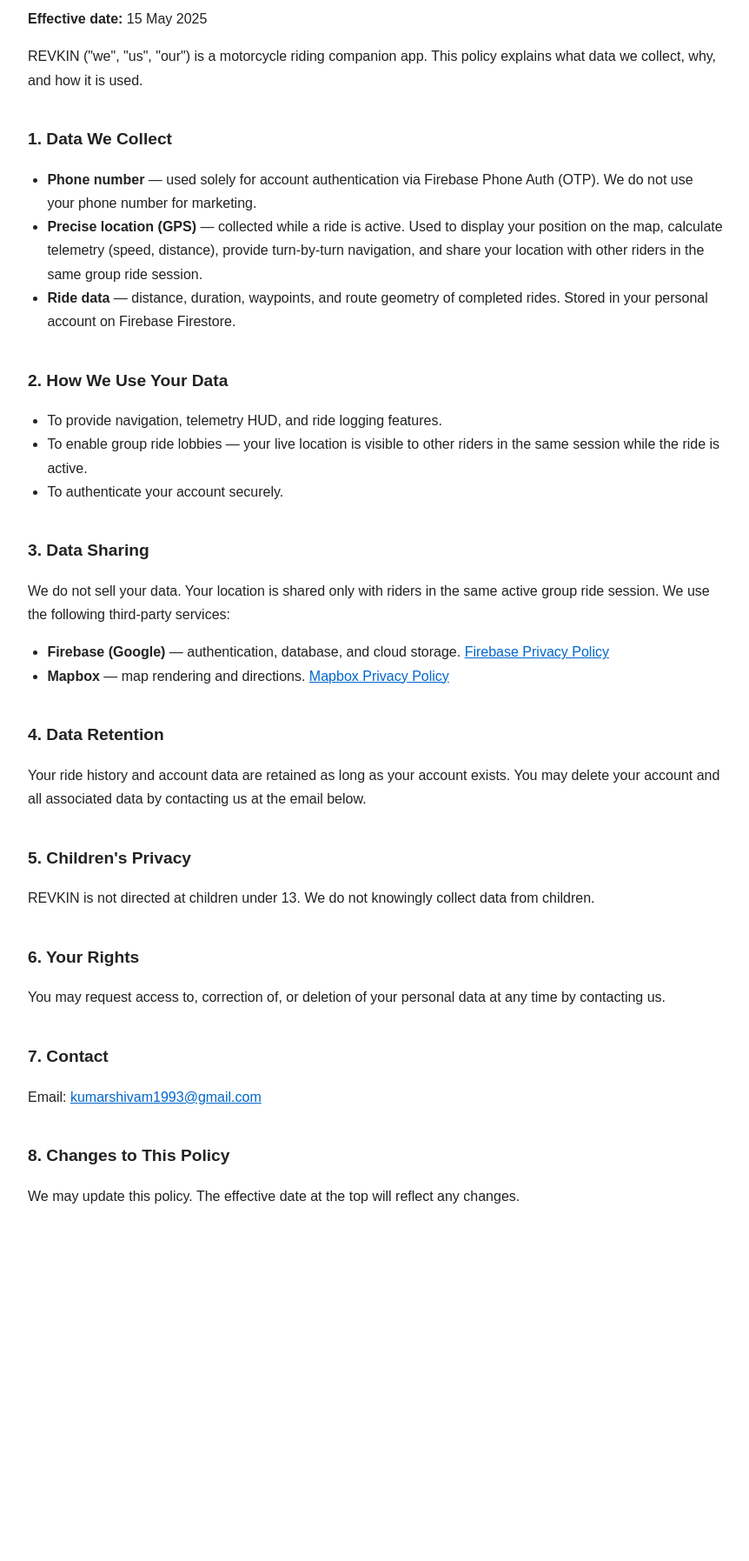
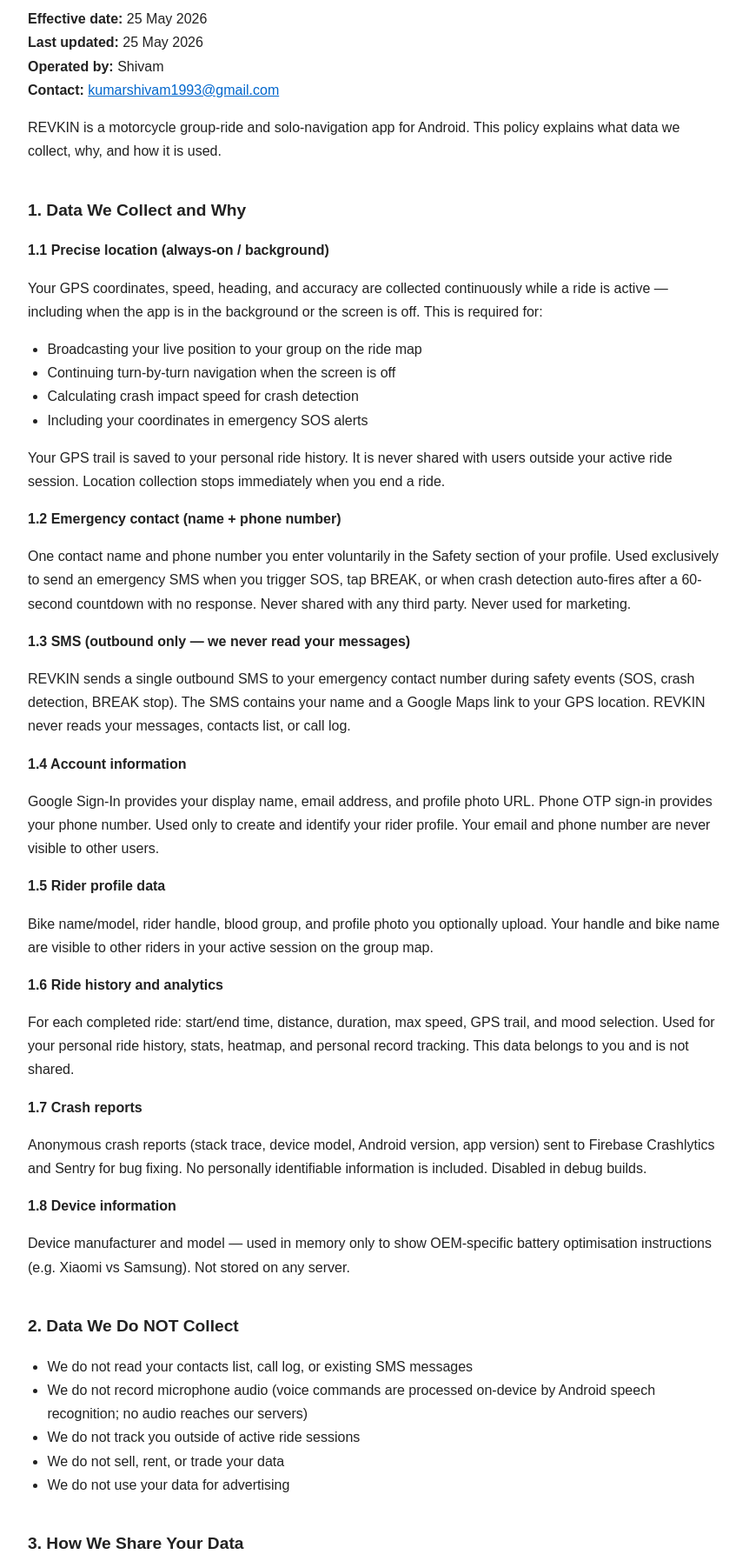
Before and after one commit to ShivamHQ/revkin-site, a plain HTML site: page privacy_policy.html in a window 1280 px wide. Shown: the part 100-1895 px from the top of the page at 87% size, without its empty margins (208-1070 px from the left). Before the commit the page ends 1529 px from the top, so only its background shows below. Drawn offline with Linux system fonts and the light colour scheme.

Commit message:
Update privacy_policy.html

```diff
--- a/privacy_policy.html
+++ b/privacy_policy.html
@@ -8,48 +8,107 @@
     body { font-family: Arial, sans-serif; max-width: 800px; margin: 40px auto; padding: 0 20px; color: #222; line-height: 1.7; }
     h1 { font-size: 1.8em; } h2 { font-size: 1.2em; margin-top: 2em; }
     p, li { font-size: 1em; } ul { padding-left: 1.4em; }
+    table { width: 100%; border-collapse: collapse; margin: 12px 0; font-size: 0.95em; }
+    th { background: #f5f5f5; text-align: left; padding: 8px 10px; border: 1px solid #ddd; }
+    td { padding: 8px 10px; border: 1px solid #ddd; vertical-align: top; }
     a { color: #0066cc; }
   </style>
 </head>
 <body>
   <h1>Privacy Policy — REVKIN</h1>
-  <p><strong>Effective date:</strong> 15 May 2025</p>
-  <p>REVKIN ("we", "us", "our") is a motorcycle riding companion app. This policy explains what data we collect, why, and how it is used.</p>
+  <p><strong>Effective date:</strong> 25 May 2026<br>
+  <strong>Last updated:</strong> 25 May 2026<br>
+  <strong>Operated by:</strong> Shivam<br>
+  <strong>Contact:</strong> <a href="mailto:kumarshivam1993@gmail.com">kumarshivam1993@gmail.com</a></p>
 
-  <h2>1. Data We Collect</h2>
+  <p>REVKIN is a motorcycle group-ride and solo-navigation app for Android. This policy explains what data we collect, why, and how it is used.</p>
+
+  <h2>1. Data We Collect and Why</h2>
+
+  <p><strong>1.1 Precise location (always-on / background)</strong></p>
+  <p>Your GPS coordinates, speed, heading, and accuracy are collected continuously while a ride is active — including when the app is in the background or the screen is off. This is required for:</p>
   <ul>
-    <li><strong>Phone number</strong> — used solely for account authentication via Firebase Phone Auth (OTP). We do not use your phone number for marketing.</li>
-    <li><strong>Precise location (GPS)</strong> — collected while a ride is active. Used to display your position on the map, calculate telemetry (speed, distance), provide turn-by-turn navigation, and share your location with other riders in the same group ride session.</li>
-    <li><strong>Ride data</strong> — distance, duration, waypoints, and route geometry of completed rides. Stored in your personal account on Firebase Firestore.</li>
+    <li>Broadcasting your live position to your group on the ride map</li>
+    <li>Continuing turn-by-turn navigation when the screen is off</li>
+    <li>Calculating crash impact speed for crash detection</li>
+    <li>Including your coordinates in emergency SOS alerts</li>
+  </ul>
+  <p>Your GPS trail is saved to your personal ride history. It is never shared with users outside your active ride session. Location collection stops immediately when you end a ride.</p>
+
+  <p><strong>1.2 Emergency contact (name + phone number)</strong></p>
+  <p>One contact name and phone number you enter voluntarily in the Safety section of your profile. Used exclusively to send an emergency SMS when you trigger SOS, tap BREAK, or when crash detection auto-fires after a 60-second countdown with no response. Never shared with any third party. Never used for marketing.</p>
+
+  <p><strong>1.3 SMS (outbound only — we never read your messages)</strong></p>
+  <p>REVKIN sends a single outbound SMS to your emergency contact number during safety events (SOS, crash detection, BREAK stop). The SMS contains your name and a Google Maps link to your GPS location. REVKIN never reads your messages, contacts list, or call log.</p>
+
+  <p><strong>1.4 Account information</strong></p>
+  <p>Google Sign-In provides your display name, email address, and profile photo URL. Phone OTP sign-in provides your phone number. Used only to create and identify your rider profile. Your email and phone number are never visible to other users.</p>
+
+  <p><strong>1.5 Rider profile data</strong></p>
+  <p>Bike name/model, rider handle, blood group, and profile photo you optionally upload. Your handle and bike name are visible to other riders in your active session on the group map.</p>
+
+  <p><strong>1.6 Ride history and analytics</strong></p>
+  <p>For each completed ride: start/end time, distance, duration, max speed, GPS trail, and mood selection. Used for your personal ride history, stats, heatmap, and personal record tracking. This data belongs to you and is not shared.</p>
+
+  <p><strong>1.7 Crash reports</strong></p>
+  <p>Anonymous crash reports (stack trace, device model, Android version, app version) sent to Firebase Crashlytics and Sentry for bug fixing. No personally identifiable information is included. Disabled in debug builds.</p>
+
+  <p><strong>1.8 Device information</strong></p>
+  <p>Device manufacturer and model — used in memory only to show OEM-specific battery optimisation instructions (e.g. Xiaomi vs Samsung). Not stored on any server.</p>
+
+  <h2>2. Data We Do NOT Collect</h2>
+  <ul>
+    <li>We do not read your contacts list, call log, or existing SMS messages</li>
+    <li>We do not record microphone audio (voice commands are processed on-device by Android speech recognition; no audio reaches our servers)</li>
+    <li>We do not track you outside of active ride sessions</li>
+    <li>We do not sell, rent, or trade your data</li>
+    <li>We do not use your data for advertising</li>
   </ul>
 
-  <h2>2. How We Use Your Data</h2>
-  <ul>
-    <li>To provide navigation, telemetry HUD, and ride logging features.</li>
-    <li>To enable group ride lobbies — your live location is visible to other riders in the same session while the ride is active.</li>
-    <li>To authenticate your account securely.</li>
-  </ul>
-
-  <h2>3. Data Sharing</h2>
-  <p>We do not sell your data. Your location is shared only with riders in the same active group ride session. We use the following third-party services:</p>
-  <ul>
-    <li><strong>Firebase (Google)</strong> — authentication, database, and cloud storage. <a href="https://firebase.google.com/support/privacy">Firebase Privacy Policy</a></li>
-    <li><strong>Mapbox</strong> — map rendering and directions. <a href="https://www.mapbox.com/legal/privacy">Mapbox Privacy Policy</a></li>
-  </ul>
+  <h2>3. How We Share Your Data</h2>
+  <table>
+    <tr><th>Recipient</th><th>What</th><th>Why</th></tr>
+    <tr><td>Other riders in your active session</td><td>Live GPS position (dot on map), rider handle, bike name</td><td>Core group ride functionality</td></tr>
+    <tr><td>Your emergency contact (SMS)</td><td>Your name + GPS coordinates</td><td>Safety events only</td></tr>
+    <tr><td>Google Firebase</td><td>All stored data (Auth, Firestore, Storage, Crashlytics)</td><td>Infrastructure — <a href="https://firebase.google.com/support/privacy">Firebase Privacy</a></td></tr>
+    <tr><td>Sentry</td><td>Anonymous crash stack traces</td><td>Error monitoring</td></tr>
+    <tr><td>Mapbox</td><td>Route start/end coordinates</td><td>Navigation — <a href="https://www.mapbox.com/legal/privacy">Mapbox Privacy</a></td></tr>
+  </table>
+  <p>We do not share your data with any other party.</p>
 
   <h2>4. Data Retention</h2>
-  <p>Your ride history and account data are retained as long as your account exists. You may delete your account and all associated data by contacting us at the email below.</p>
+  <table>
+    <tr><th>Data type</th><th>Retention</th></tr>
+    <tr><td>Ride history + GPS trails</td><td>Until you delete your account</td></tr>
+    <tr><td>Rider profile</td><td>Until you delete your account</td></tr>
+    <tr><td>Live ride telemetry</td><td>Auto-deleted within 24 hours of ride end</td></tr>
+    <tr><td>Crash reports</td><td>90 days (Crashlytics default)</td></tr>
+    <tr><td>Emergency contact</td><td>Until removed or account deleted</td></tr>
+  </table>
 
-  <h2>5. Children's Privacy</h2>
-  <p>REVKIN is not directed at children under 13. We do not knowingly collect data from children.</p>
+  <h2>5. Account Deletion</h2>
+  <p>Go to <strong>Profile &rarr; menu &rarr; Delete Account</strong>. This permanently deletes all your Firestore data, profile photo, local preferences, and your Firebase Authentication account. Deletion is irreversible.</p>
 
-  <h2>6. Your Rights</h2>
-  <p>You may request access to, correction of, or deletion of your personal data at any time by contacting us.</p>
+  <h2>6. Children's Privacy</h2>
+  <p>REVKIN is not directed at children under 13. We do not knowingly collect data from anyone under 13. Contact <a href="mailto:kumarshivam1993@gmail.com">kumarshivam1993@gmail.com</a> if you believe a child's data has been collected and we will delete it.</p>
 
-  <h2>7. Contact</h2>
-  <p>Email: <a href="mailto:kumarshivam1993@gmail.com">kumarshivam1993@gmail.com</a></p>
+  <h2>7. Security</h2>
+  <p>All data in transit is encrypted via TLS. Firebase Firestore data is encrypted at rest. Firestore security rules enforce that each user can only read and write their own data. API keys are injected at build time and are not present in the app binary or source code.</p>
 
-  <h2>8. Changes to This Policy</h2>
-  <p>We may update this policy. The effective date at the top will reflect any changes.</p>
+  <h2>8. Your Rights</h2>
+  <ul>
+    <li><strong>Access</strong> — your data is visible within the app (Profile, Ride History, Planned Rides)</li>
+    <li><strong>Delete</strong> — use in-app account deletion (see Section 5)</li>
+    <li><strong>Correct</strong> — edit your profile, emergency contact, or bike details in-app</li>
+    <li><strong>Export</strong> — use GPX export on any saved ride</li>
+  </ul>
+  <p>For anything not covered by in-app controls, email <a href="mailto:kumarshivam1993@gmail.com">kumarshivam1993@gmail.com</a>.</p>
+
+  <h2>9. Changes to This Policy</h2>
+  <p>We may update this policy. The "Last updated" date at the top will reflect any changes. Continued use of the app after a change constitutes acceptance.</p>
+
+  <h2>10. Contact</h2>
+  <p><strong>Shivam</strong><br>
+  <a href="mailto:kumarshivam1993@gmail.com">kumarshivam1993@gmail.com</a></p>
 </body>
 </html>
```
